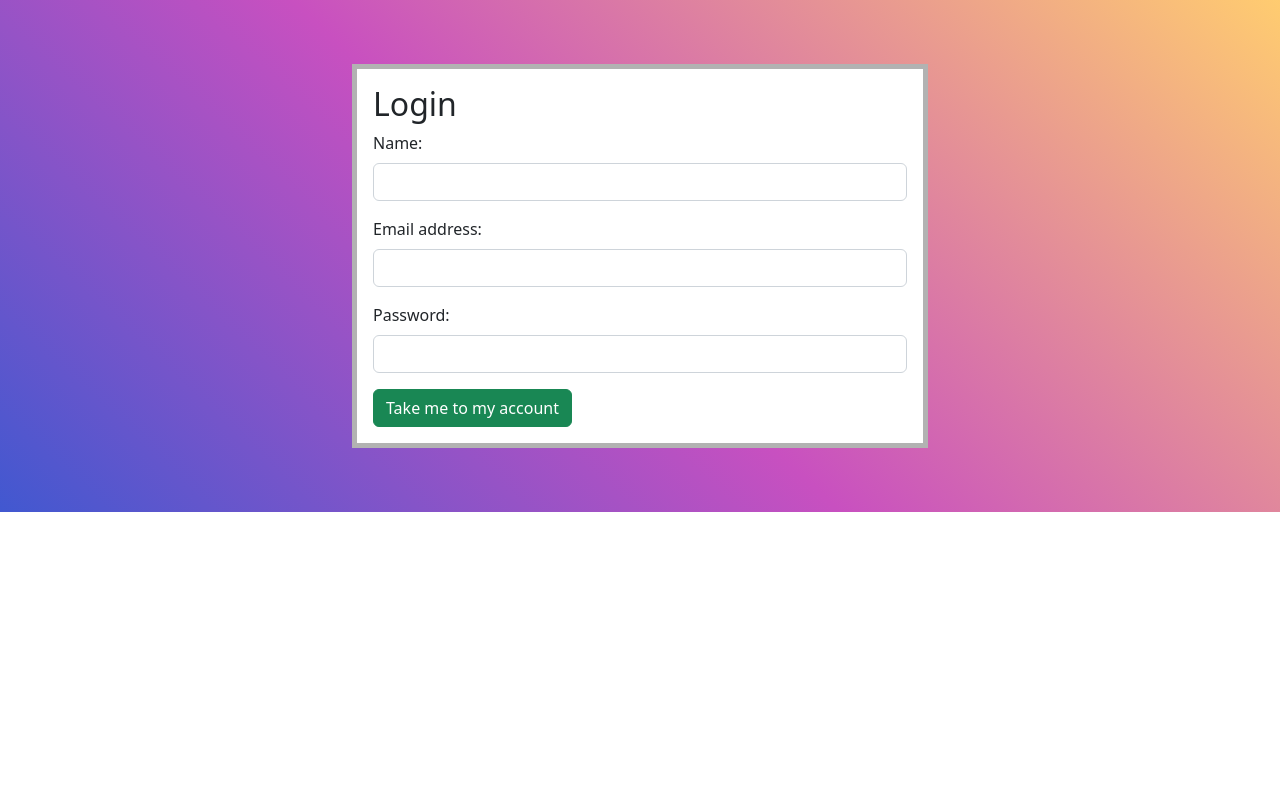
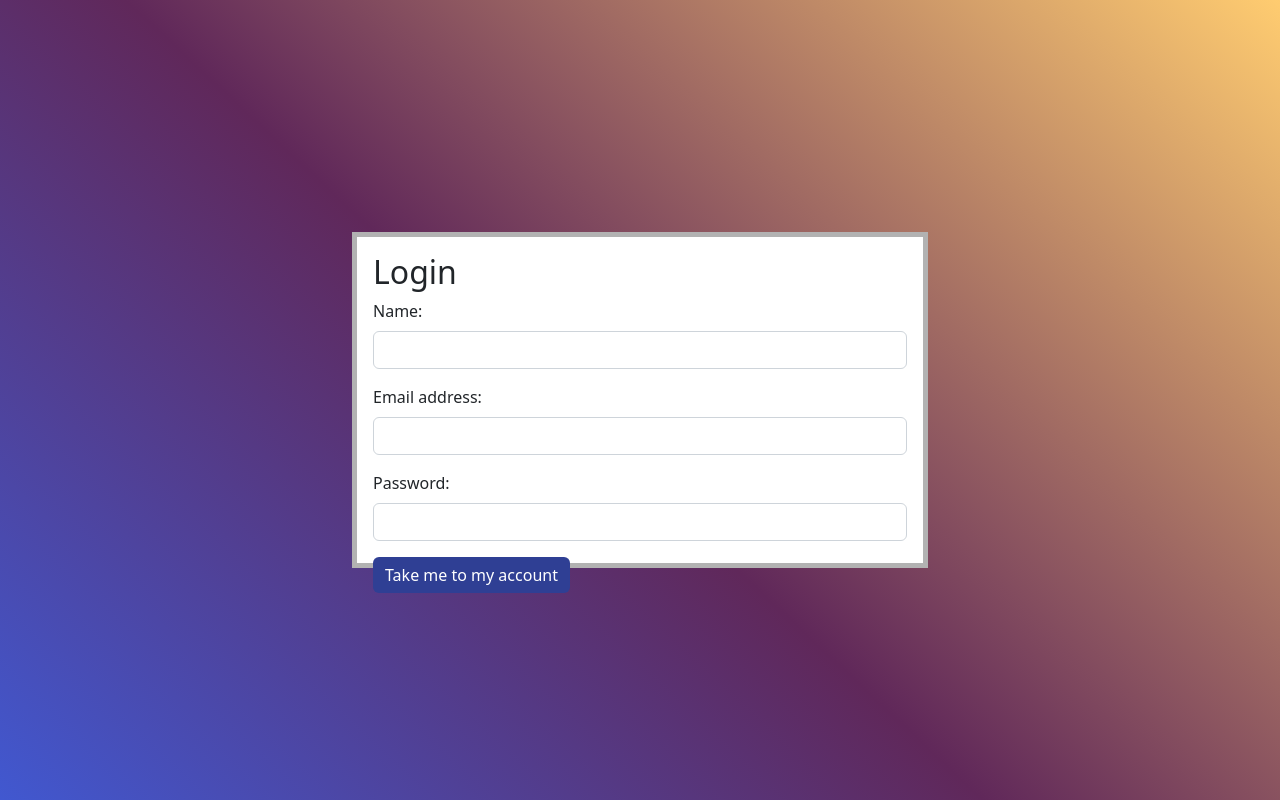
Before and after one commit to jordanmateen/React-Lecture-LoginForm-Web032022-Cohort, a React (Create React App) app: page / in a window 1280 px wide. Built offline with nearby package versions, Linux system fonts and the light colour scheme.

Commit message:
adding additional styles

```diff
--- a/src/App.js
+++ b/src/App.js
@@ -11,8 +11,8 @@ const LoginWrapper = styled.div`
   align-items: center;
   padding: 4em;
   background-color: #4158D0;
-  background-image: linear-gradient(43deg, #4158D0 0%, #C850C0 46%, #FFCC70 100%);
-
+  background-image: linear-gradient(43deg, #4158D0 0%, #60285a 46%, #FFCC70 100%);
+  height: 100vh;
 `
 
 function App() {
--- a/src/components/LoginForm.jsx
+++ b/src/components/LoginForm.jsx
@@ -13,6 +13,12 @@ const FormWrapper = styled.div`
     border-color: #b2b2b2;
     background-color: #ffffff;
 `
+
+const SButton = styled(Button)`
+  background-color: #2f3f94;
+  border: none;
+`;
+
 function LoginForm(props) {
 
     const [formInfo, setInfo] = useState({
@@ -44,7 +50,7 @@ function LoginForm(props) {
                     <Form.Control type="password" placeholder="" onChange={(event) => setInfo({...formInfo, formPass:event.target.value})} />
                 </Form.Group>
 
-                <Button onClick={loginUser} variant="success" type="submit"> Take me to my account </Button>
+                <SButton onClick={loginUser} variant="success" type="submit"> Take me to my account </SButton>
             </Form>
         </FormWrapper>
     )
```
